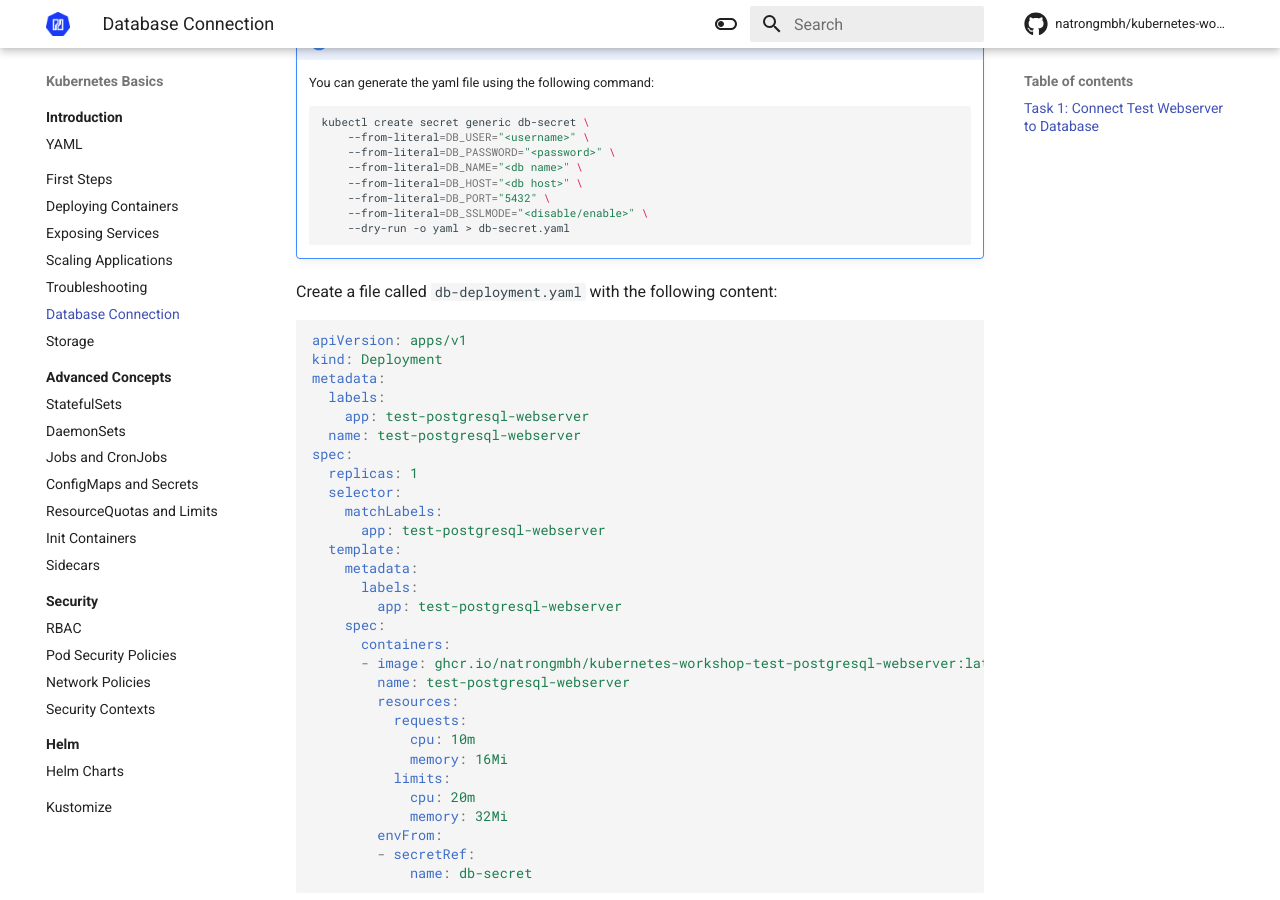
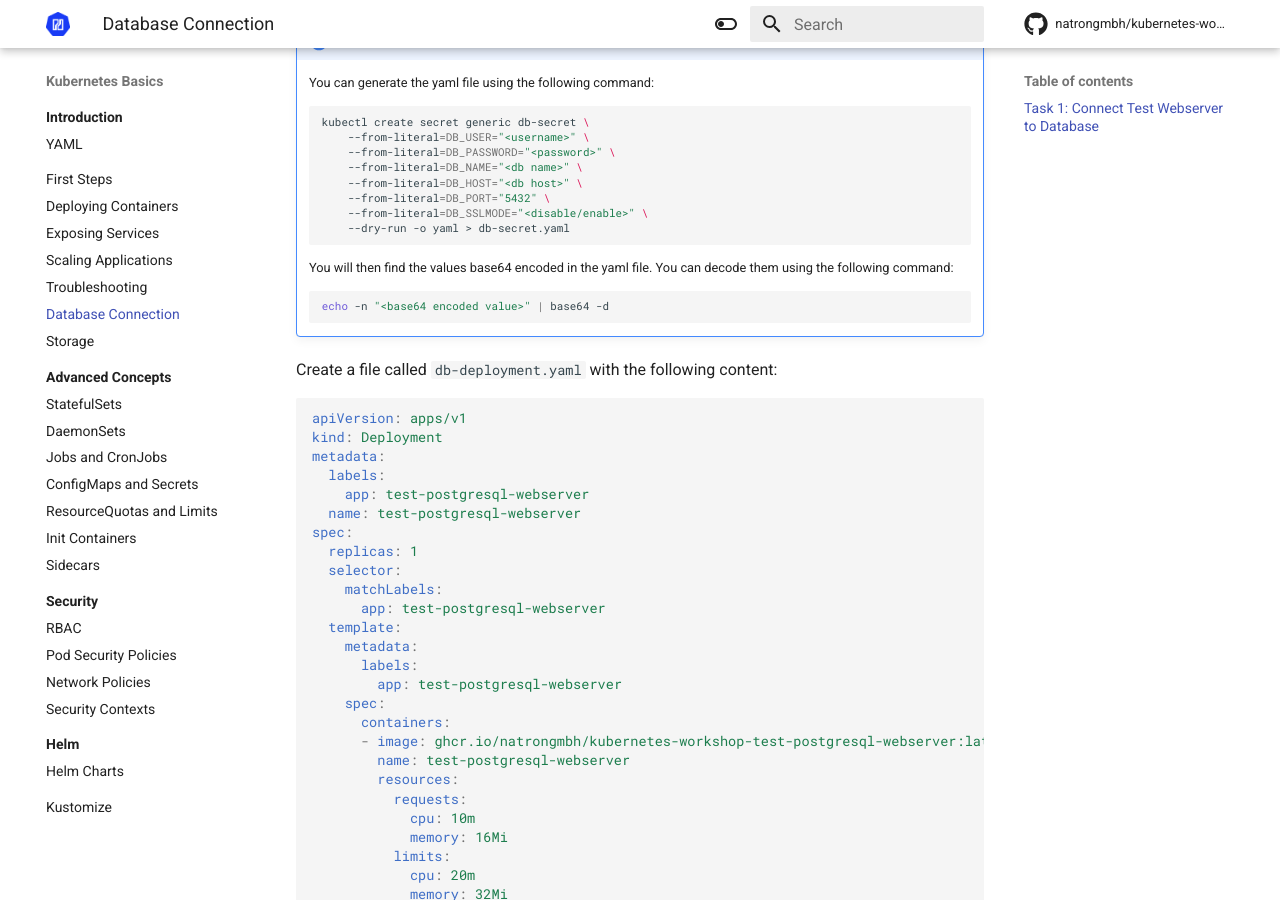
Before and after one commit to natrontech/kubernetes-workshop-golog, an MkDocs documentation site: the page built from docs/kubernetes-basics/database-connection.md, in a window 1280 px wide and 900 px high, scrolled down 851 px. Built offline with MkDocs 1.6.1 and Material for MkDocs 9.7.7, drawn with Linux system fonts in a browser that asks for light colours; comment, search, counter and statistics services are not loaded.

Commit message:
feat: enhance with base64
Signed-off-by: Jan Lauber <jan.lauber@protonmail.ch>

````diff
--- a/docs/kubernetes-basics/database-connection.md
+++ b/docs/kubernetes-basics/database-connection.md
@@ -37,6 +37,12 @@ stringData:
         --from-literal=DB_PORT="5432" \
         --from-literal=DB_SSLMODE="<disable/enable>" \
         --dry-run -o yaml > db-secret.yaml
+    ```
+
+    You will then find the values base64 encoded in the yaml file. You can decode them using the following command:
+
+    ```bash
+    echo -n "<base64 encoded value>" | base64 -d
     ```
 
 Create a file called `db-deployment.yaml` with the following content:
````
